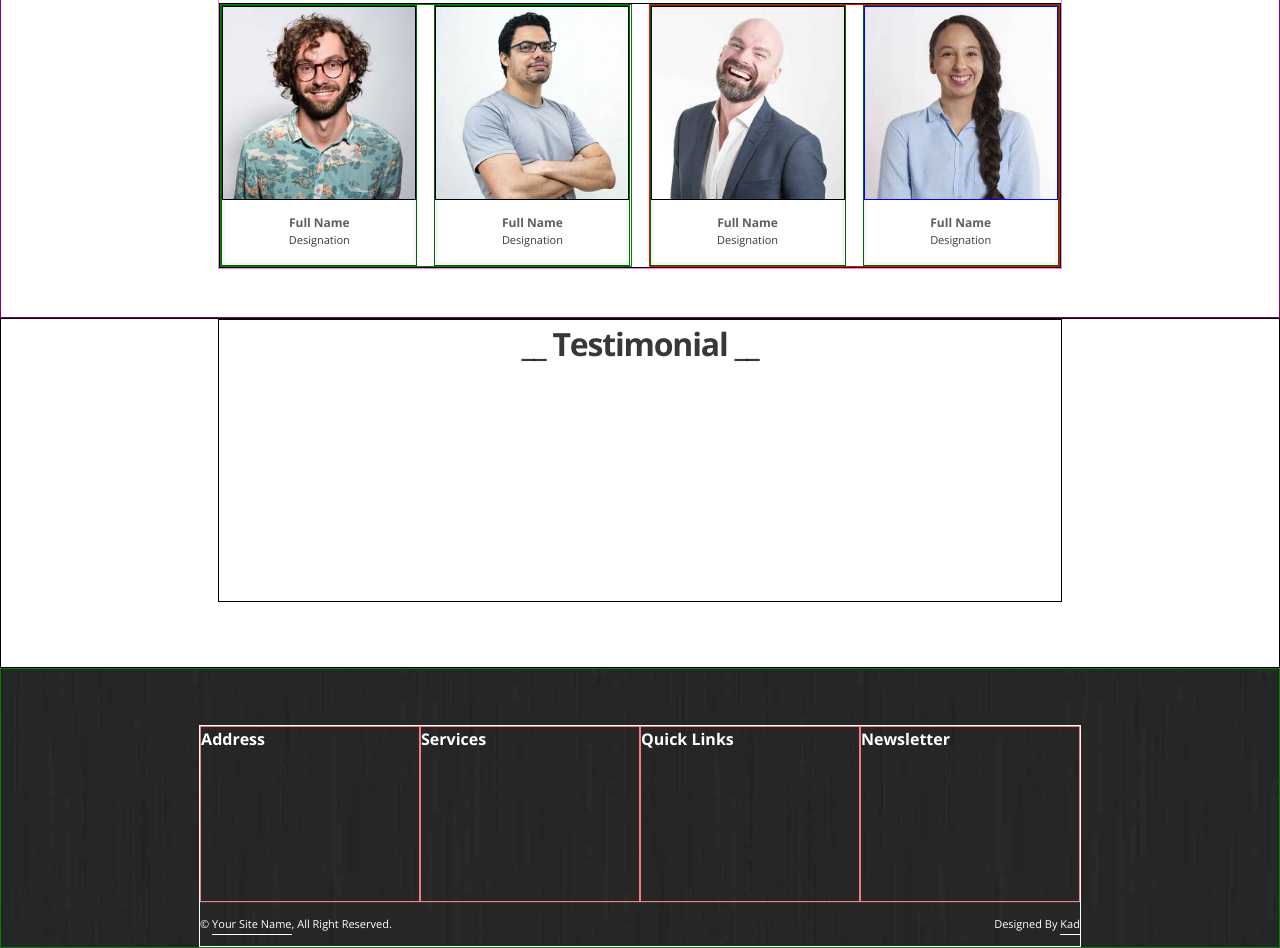
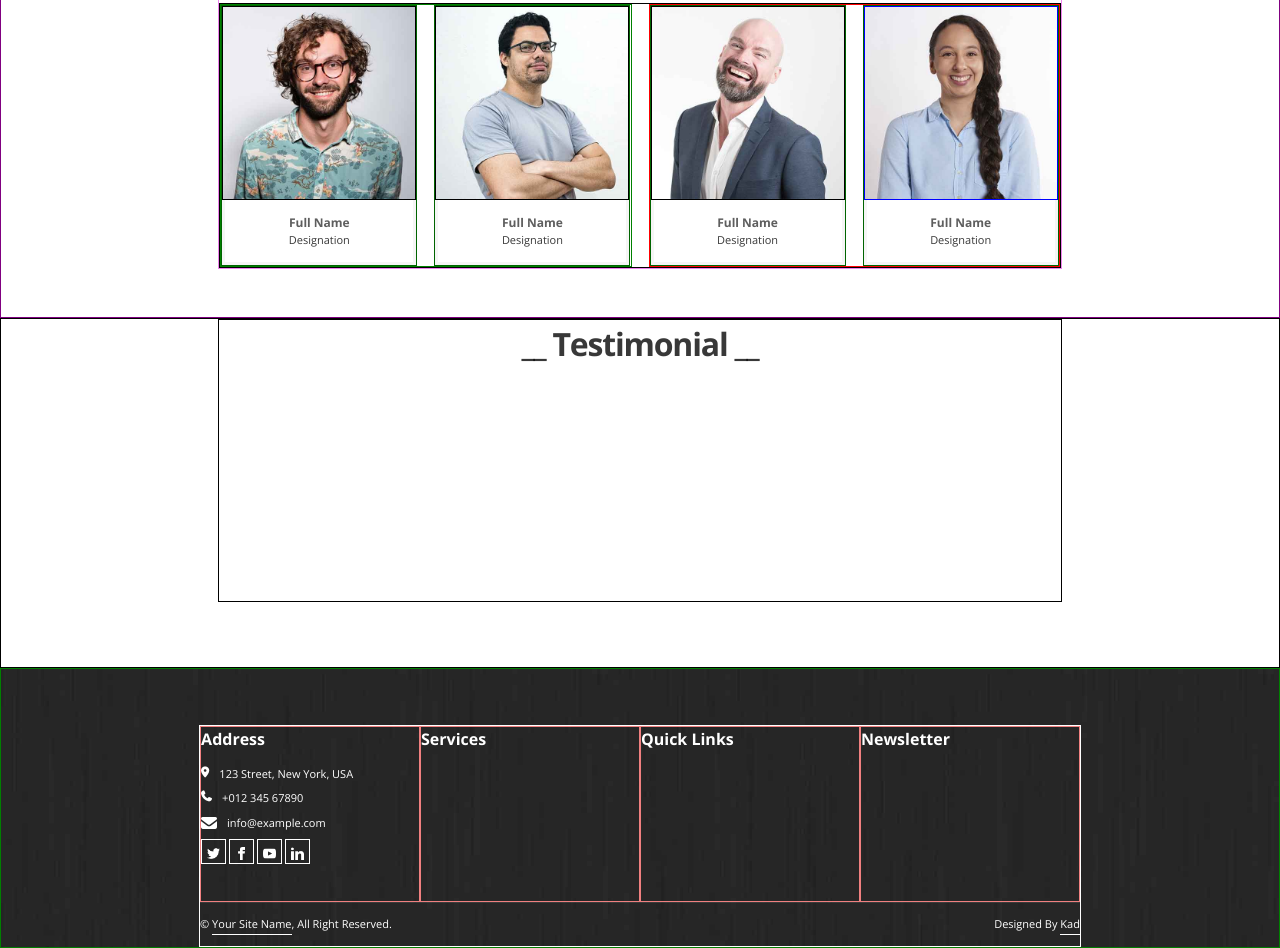
Before and after one commit to SiskaKizuato/projet_woody_VANDERSTRAETENkevin, a website: page index.html in a window 1280 px wide. Shown: the part 3238-4186 px from the top of the page. Drawn offline with nearby package versions, Linux system fonts and the light colour scheme.

Commit message:
fin col gauche footer

```diff
--- a/index.html
+++ b/index.html
@@ -553,16 +553,53 @@
         <div class="container-footer">
             <div class="footer-up-part">
                 <div class="footer-col">
-                    <p class="fs-subtitles txt-white"><b>Address</b></p>
+                    <p class="fs-subtitles txt-white title-footer"><b>Address</b></p>
+                    <div class="d-flex">
+                        <i class="fa-solid fa-location-dot txt-white fs-txt icon-footer"></i>
+                        <p class="txt-white fs-txt footer-mb">123 Street, New York, USA</p>
+                    </div>
+                    <div class="d-flex">
+                        <i class="fa-solid fa-phone txt-white fs-txt icon-footer"></i>
+                        <p class="txt-white fs-txt footer-mb">+012 345 67890</p>
+                    </div>
+                    <div class="d-flex">
+                        <i class="fa-solid fa-envelope txt-white fs-white icon-footer"></i>
+                        <p class="txt-white fs-txt footer-mb">info@example.com</p>
+                    </div>
+                    <div class="container-widg">
+                        <div class="widg-footer">
+                            <a href="" class="widg-jc">
+                                <img src="./public/img/icons/twitterwhite.png" alt="" class="img-widg">
+                            </a>
+                        </div>
+                        <div class="widg-footer">
+                            <a href="" class="widg-jc">
+                                <img src="./public/img/icons/facebookwhite.png" alt="" class="img-widg">
+                            </a>
+                        </div>
+                        <div class="widg-footer">
+                            <a href="" class="widg-jc">
+                                <img src="./public/img/icons/youtubewhite.png" alt="" class="img-widg">
+                            </a>
+                        </div>
+                        <div class="widg-footer">
+                            <a href="" class="widg-jc">
+                                <img src="./public/img/icons/linkedinwhite.png" alt="" class="img-widg">
+                            </a>
+                        </div>
+                    </div>
                 </div>
+
                 <div class="footer-col">
-                    <p class="fs-subtitles txt-white"><b>Services</b></p>
+                    <p class="fs-subtitles txt-white title-footer"><b>Services</b></p>
                 </div>
+
                 <div class="footer-col">
-                    <p class="fs-subtitles txt-white"><b>Quick Links</b></p>
+                    <p class="fs-subtitles txt-white title-footer"><b>Quick Links</b></p>
                 </div>
+
                 <div class="footer-col">
-                    <p class="fs-subtitles txt-white"><b>Newsletter</b></p>
+                    <p class="fs-subtitles txt-white title-footer"><b>Newsletter</b></p>
                 </div>
             </div>
             <div class="footer-down-part">
--- a/src/sass/modules/_footer.scss
+++ b/src/sass/modules/_footer.scss
@@ -18,6 +18,31 @@ footer{
     width: 100%;
     height: 80%;
     display: flex;
+}
+.title-footer{
+    margin-bottom: 15px;
+}
+.footer-mb{
+    margin-bottom: 8px;
+}
+.icon-footer{
+    margin-right: 10px;
+}
+.container-widg{
+    display: flex;
+    gap: 3px;
+}
+.img-widg{
+    width: 13px;
+    height: auto;
+}
+.widg-footer{
+    border: 1px solid white;
+    height: 25px;
+    width: 25px;
+    display: flex;
+    align-items: center;
+    justify-content: center;
 }
 .footer-col{
     height: 100%;
```
Also changed, not shown: public/css/app.css.
